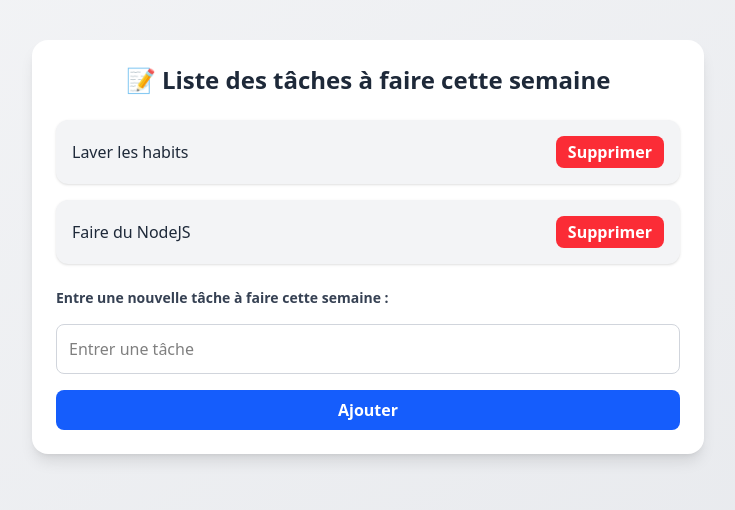
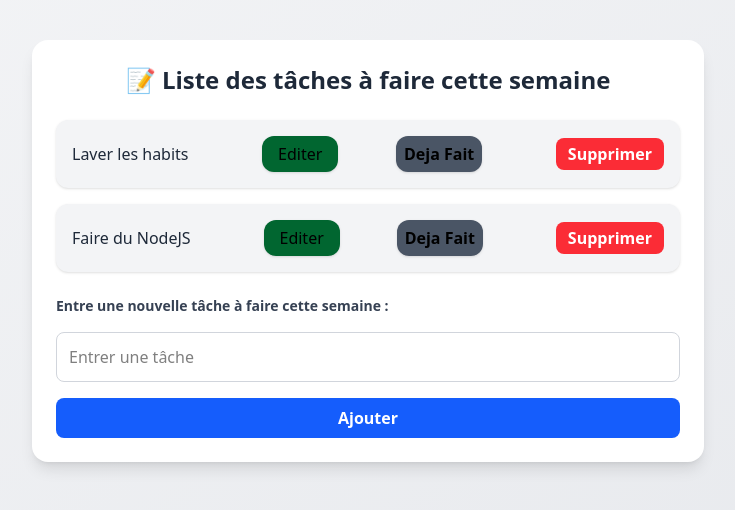
Before and after one commit to Frankam487/task_with_typeScript, a React (Vite) app: page / in a window 1280 px wide. Shown: the top 510 px of the page, without its empty margins (272-1007 px from the left). Built offline with nearby package versions, Linux system fonts and the light colour scheme.

Commit message:
handleDone

```diff
--- a/package.json
+++ b/package.json
@@ -20,8 +20,11 @@
     "@eslint/js": "^9.22.0",
     "@types/react": "^19.0.10",
     "@types/react-dom": "^19.0.4",
+    "@typescript-eslint/eslint-plugin": "^8.30.1",
+    "@typescript-eslint/parser": "^8.30.1",
     "@vitejs/plugin-react": "^4.3.4",
-    "eslint": "^9.22.0",
+    "eslint": "^9.25.0",
+    "eslint-plugin-react": "^7.37.5",
     "eslint-plugin-react-hooks": "^5.2.0",
     "eslint-plugin-react-refresh": "^0.4.19",
     "globals": "^16.0.0",
--- a/src/components/Task.tsx
+++ b/src/components/Task.tsx
@@ -1,18 +1,33 @@
+import { useState } from "react";
 import TaskProps from "../taskProps";
 
 
 export function Task({ index, task, setData, data }: TaskProps) {
+  const [done, setDone] = useState(false);
   const handleClick = (id: number) => {
     const taskUpdate = data.filter((t) => t.id !== id);
     setData(taskUpdate);
   };
+  const handleDone = () => {
+    setDone(true);
 
+  }
+  const handleEdit = (id: number) => {
+    console.log(id);
+
+  };
   return (
     <li
       key={index}
       className="flex items-center justify-between bg-gray-100 p-4 rounded-xl shadow-sm hover:shadow-md transition-shadow duration-200"
     >
-      <span className="text-gray-800 font-medium">{task.name}</span>
+      <span className={`text-gray-800 font-medium ${done && `line-through text-gray-100`}`}>{task.name}</span>
+      <span className="flex items-center justify-between bg-green-800 px-4 py-1.5 rounded-xl shadow-sm hover:shadow-md transition-shadow duration-200" onClick={() => handleEdit(task.id)}>
+        Editer
+      </span>
+      <span className="flex -mx-4 items-center justify-between bg-gray-600 px-2 py-1.5 rounded-xl shadow-sm hover:shadow-md transition-shadow duration-200 cursor-pointer">
+        <strong onClick={() => handleDone(task.id)}>Deja Fait</strong>
+      </span>
       <button
         onClick={() => handleClick(task.id)}
         className="ml-4 px-3 py-1 rounded-lg bg-red-500 hover:bg-red-600 text-white font-semibold transition-colors duration-150"
```
Also changed, not shown: 1 other file (tests, documents, lock files or other folders).
